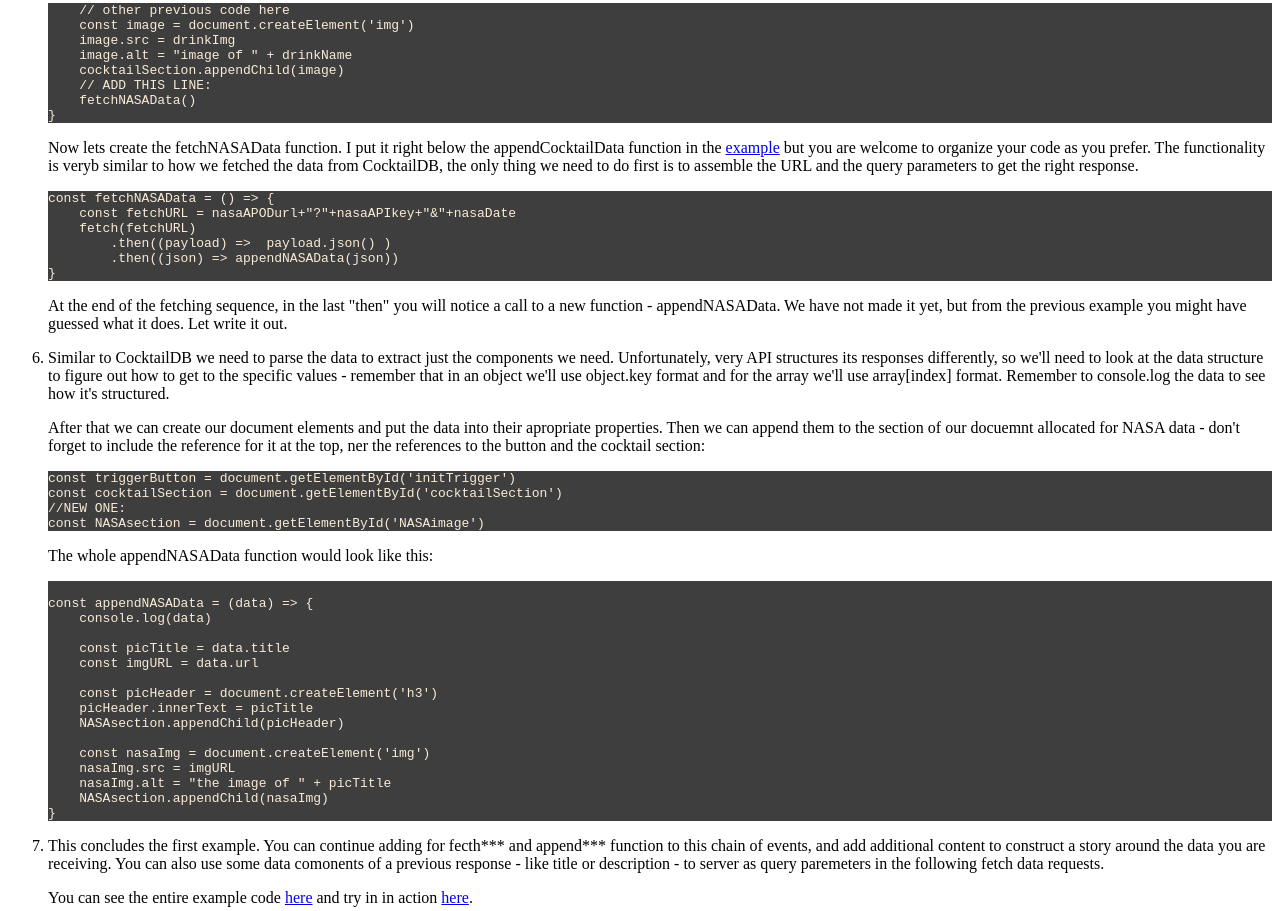
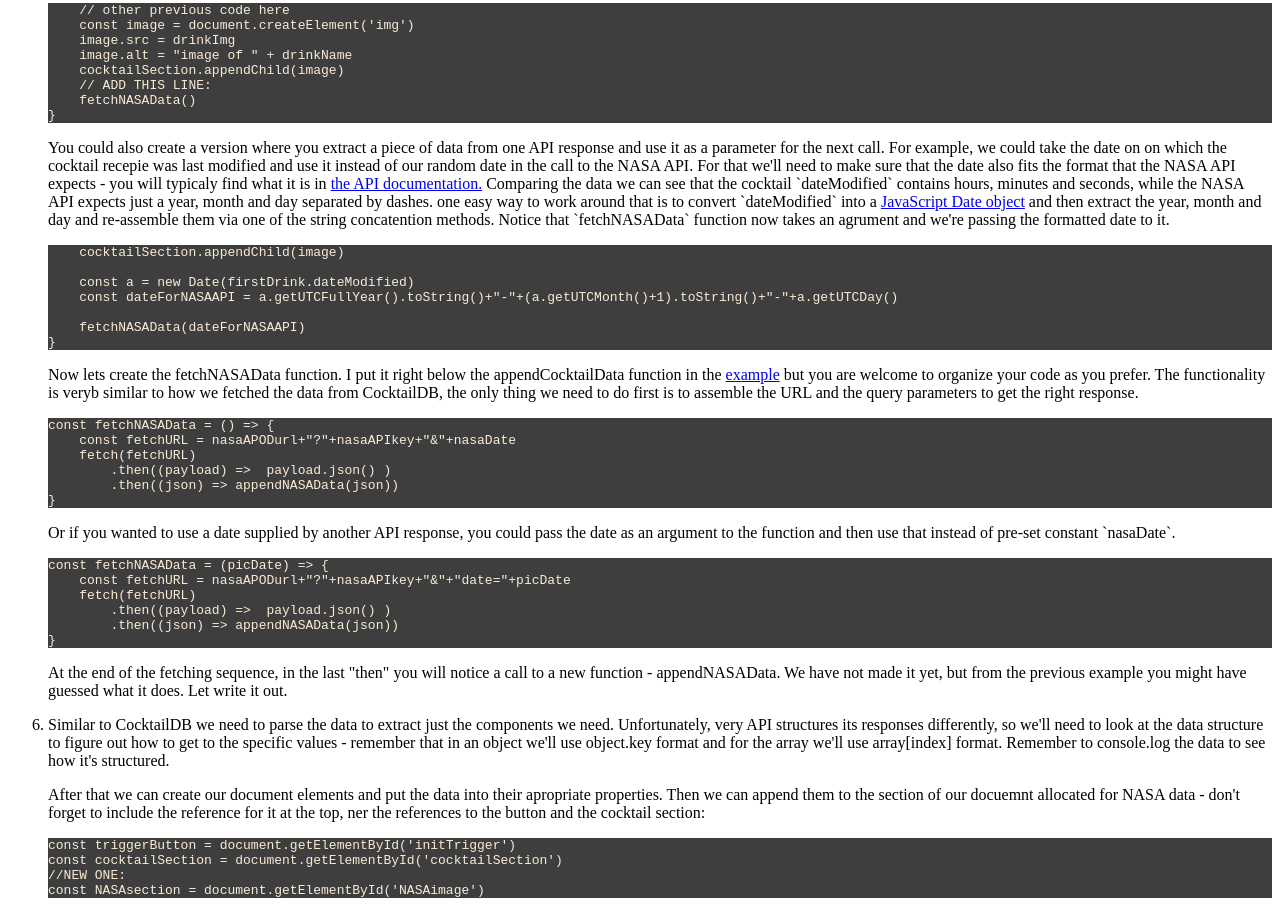
Before and after one commit to ConnectedCat/Tutorials-and-Workshops, a plain HTML site: page The_WWW_as_a_Rube_Goldberg_machine/index.html in a window 1280 px wide. Shown: the part 3630-4541 px from the top of the page. Drawn offline with Linux system fonts and the light colour scheme.

Commit message:
Added an example of how to pass data from one API response to a data fetch from another API

```diff
--- a/The_WWW_as_a_Rube_Goldberg_machine/index.html
+++ b/The_WWW_as_a_Rube_Goldberg_machine/index.html
@@ -187,11 +187,32 @@ const nasaDate = "date=2003-10-29"</pre>
     fetchNASAData()
 }</pre>
             </code>
+            <p>You could also create a version where you extract a piece of data from one API response and use it as a parameter for the next call. For example, we could take the date on on which the cocktail recepie was last modified and use it instead of our random date in the call to the NASA API. For that we'll need to make sure that the date also fits the format that the NASA API expects - you will typicaly find what it is in <a href="https://api.nasa.gov/#browseAPI" target="_blank" rel="noopener noreferrer">the API documentation.</a> Comparing the data we can see that the cocktail `dateModified` contains hours, minutes and seconds, while the NASA API expects just a year, month and day separated by dashes. one easy way to work around that is to convert `dateModified` into a <a href="https://developer.mozilla.org/en-US/docs/Web/JavaScript/Reference/Global_Objects/Date" target="_blank" rel="noopener noreferrer">JavaScript Date object</a> and then extract the year, month and day and re-assemble them via one of the string concatention methods. Notice that `fetchNASAData` function now takes an agrument and we're passing the formatted date to it.</p>
+            <code>
+                <pre>
+    cocktailSection.appendChild(image)
+
+    const a = new Date(firstDrink.dateModified)
+    const dateForNASAAPI = a.getUTCFullYear().toString()+"-"+(a.getUTCMonth()+1).toString()+"-"+a.getUTCDay()
+
+    fetchNASAData(dateForNASAAPI)
+}</pre>
+            </code>
             <p>Now lets create the fetchNASAData function. I put it right below the appendCocktailData function in the <a href="https://github.com/ConnectedCat/Tutorials-and-Workshops/blob/main/The_WWW_as_a_Rube_Goldberg_machine/example1.html" target="_blank" rel="noopener noreferrer">example</a> but you are welcome to organize your code as you prefer. The functionality is veryb similar to how we fetched the data from CocktailDB, the only thing we need to do first is to assemble the URL and the query parameters to get the right response.</p>
             <code>
 <pre>
 const fetchNASAData = () => {
     const fetchURL = nasaAPODurl+"?"+nasaAPIkey+"&"+nasaDate
+    fetch(fetchURL)
+        .then((payload) =>  payload.json() )
+        .then((json) => appendNASAData(json))
+}</pre>
+            </code>
+            <p>Or if you wanted to use a date supplied by another API response, you could pass the date as an argument to the function and then use that instead of pre-set constant `nasaDate`.</p>
+            <code>
+                <pre>
+const fetchNASAData = (picDate) => {
+    const fetchURL = nasaAPODurl+"?"+nasaAPIkey+"&"+"date="+picDate
     fetch(fetchURL)
         .then((payload) =>  payload.json() )
         .then((json) => appendNASAData(json))
```
Also changed, not shown: The_WWW_as_a_Rube_Goldberg_machine/example1.html (+7 -4 lines).
